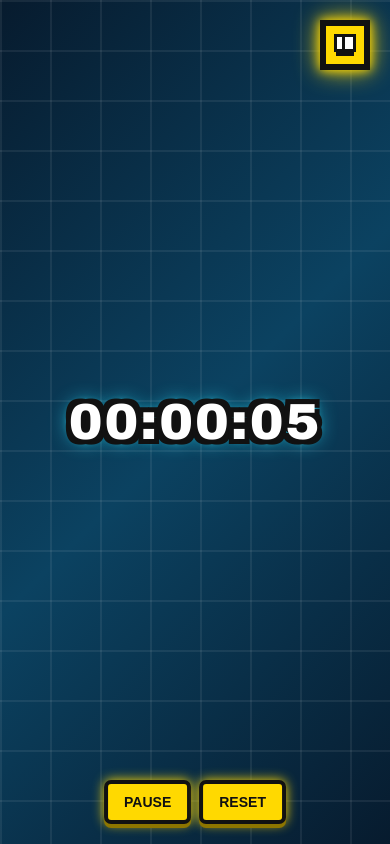
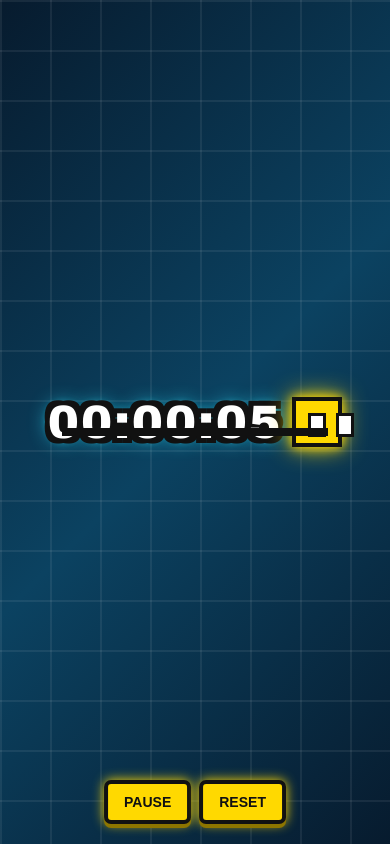
Before and after one commit to goofyy16/goofyy16.github.io, a plain HTML site: page geometry-timer/index.html in a window 390 px wide. Drawn offline with Linux system fonts and the light colour scheme.

Commit message:
index.html

```diff
--- a/geometry-timer/index.html
+++ b/geometry-timer/index.html
@@ -37,7 +37,6 @@
             content: "";
 
             position: fixed;
-
             inset: 0;
 
             background-image:
@@ -58,14 +57,27 @@
 
 
         /* ==========================
-           TIMER
+           TIMER + CUBE
         ========================== */
 
-        #timer {
+        .timer-area {
+            display: flex;
+
+            align-items: center;
+
+            justify-content: center;
+
+            gap: 18px;
 
             position: relative;
 
             z-index: 2;
+
+            max-width: 95vw;
+        }
+
+
+        #timer {
 
             font-family:
                 "Arial Black",
@@ -78,7 +90,9 @@
 
             letter-spacing: 6px;
 
-            color: #ffffff;
+            color: white;
+
+            white-space: nowrap;
 
             text-align: center;
 
@@ -95,17 +109,12 @@
 
 
         /* ==========================
-           LITTLE CUBE
+           GEOMETRY DASH CUBE
         ========================== */
 
         .cube {
 
-            position: fixed;
-
-            top: 50%;
-            left: calc(50% + 230px);
-
-            transform: translateY(-50%);
+            flex-shrink: 0;
 
             width: 70px;
             height: 70px;
@@ -117,8 +126,6 @@
             box-shadow:
                 0 0 10px #ffd900,
                 0 0 25px #ffd900;
-
-            z-index: 5;
         }
 
 
@@ -142,15 +149,15 @@
 
         .cube::before {
 
-            left: 12px;
-            top: 12px;
+            margin-left: 12px;
+            margin-top: 12px;
         }
 
 
         .cube::after {
 
-            right: 12px;
-            top: 12px;
+            margin-left: 40px;
+            margin-top: 12px;
         }
 
 
@@ -180,6 +187,7 @@
             position: fixed;
 
             bottom: 30px;
+
             left: 50%;
 
             transform: translateX(-50%);
@@ -237,9 +245,15 @@
 
         @media (max-width: 800px) {
 
+            .timer-area {
+
+                gap: 10px;
+            }
+
+
             #timer {
 
-                font-size: 13vw;
+                font-size: 12vw;
 
                 letter-spacing: 2px;
             }
@@ -247,50 +261,10 @@
 
             .cube {
 
-                position: absolute;
-
                 width: 50px;
                 height: 50px;
 
-                left: auto;
-                right: 20px;
-
-                top: 20px;
-
-                transform: none;
-            }
-
-
-            .cube::before,
-            .cube::after {
-
-                width: 8px;
-                height: 12px;
-            }
-
-
-            .cube::before {
-
-                left: 8px;
-                top: 8px;
-            }
-
-
-            .cube::after {
-
-                right: 8px;
-                top: 8px;
-            }
-
-
-            .cube-mouth {
-
-                left: 10px;
-                right: 10px;
-
-                bottom: 8px;
-
-                height: 6px;
+                border-width: 4px;
             }
 
 
@@ -317,18 +291,19 @@
 <body>
 
 
-    <!-- TIMER -->
+    <!-- TIMER + CUBE -->
 
-    <div id="timer">
-        00:00:00
-    </div>
+    <div class="timer-area">
 
+        <div id="timer">
+            00:00:00
+        </div>
 
-    <!-- LITTLE GEOMETRY DASH CUBE -->
+        <div class="cube">
 
-    <div class="cube">
+            <div class="cube-mouth"></div>
 
-        <div class="cube-mouth"></div>
+        </div>
 
     </div>
 
@@ -414,12 +389,9 @@
                 + String(minutes).padStart(2, "0")
                 + ":"
                 + String(seconds).padStart(2, "0");
+
         }
 
-
-        /* ==========================
-           RUN TIMER
-        ========================== */
 
         setInterval(updateTimer, 1000);
 
@@ -436,10 +408,6 @@
 
                 if (!isPaused) {
 
-                    /*
-                    Pause the timer
-                    */
-
                     isPaused = true;
 
                     pauseStarted = Date.now();
@@ -447,10 +415,6 @@
                     this.textContent = "RESUME";
 
                 } else {
-
-                    /*
-                    Resume the timer
-                    */
 
                     pausedTime +=
                         Date.now() - pauseStarted;
```
